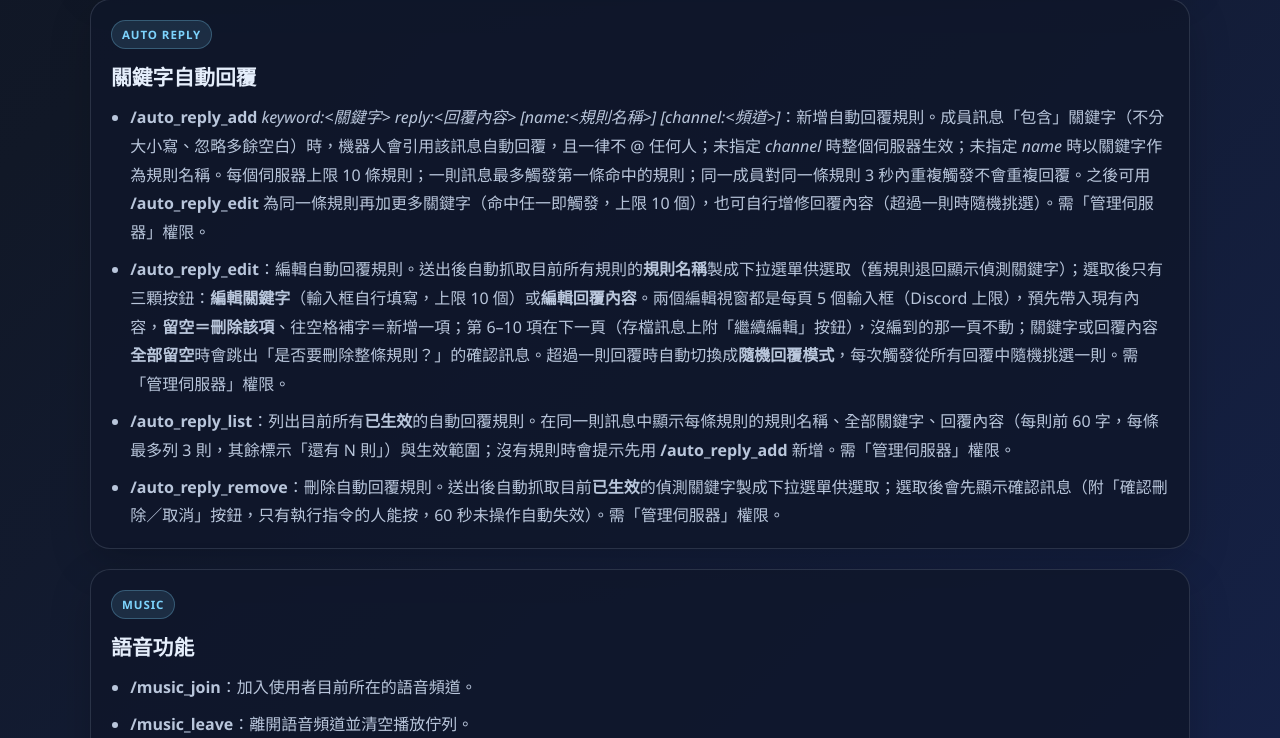
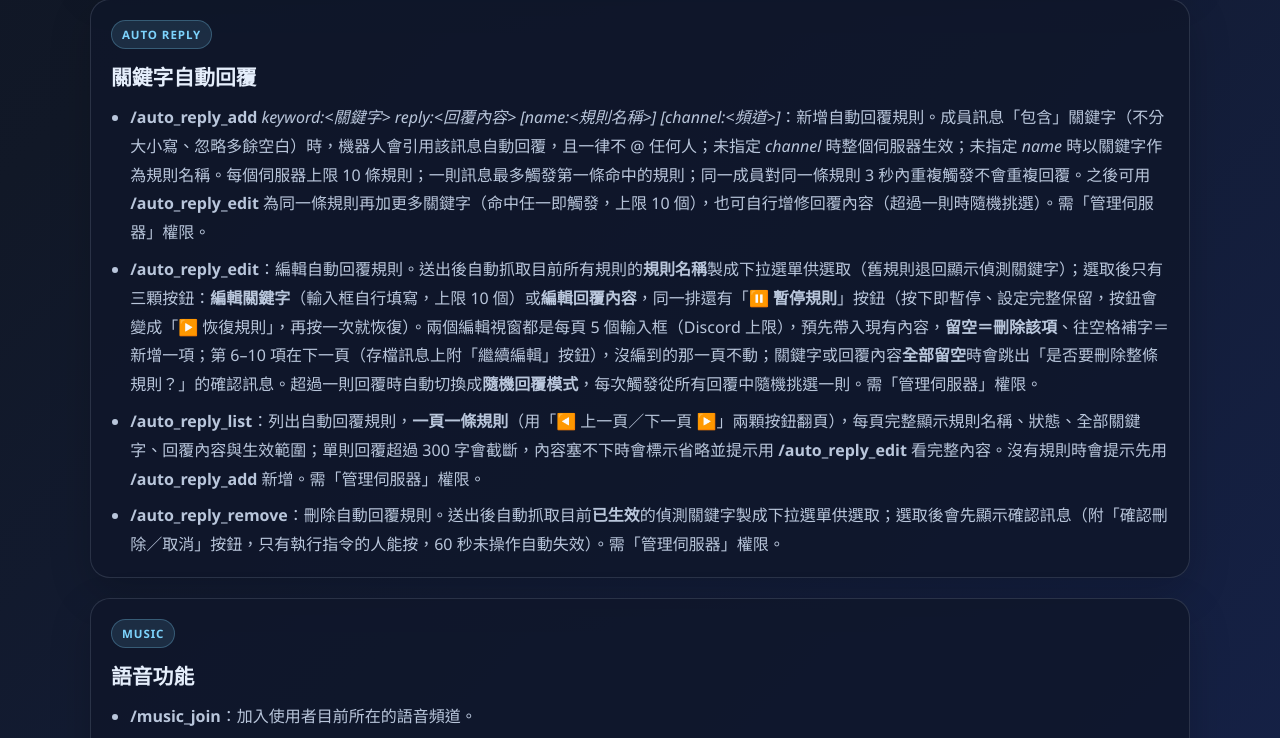
Before and after one commit to Chien-JungSu/Discord-Bot, a Flask app: page /docs in a window 1280 px wide. Shown: the part 1510-2248 px from the top of the page. Run offline with Flask 3, Linux system fonts and the light colour scheme; parts of the project's set-up code (start-up, migrations or seed data) failed here and were passed over.

Commit message:
docs: document the paged list and the pause button
The docs still described a single-message list and did not mention that a
rule can be paused without losing its settings, so both behaviours were
only discoverable by trying them in the bot.

🤖 Generated with Codebuff
Co-Authored-By: Codebuff <noreply@codebuff.com>

```diff
--- a/templates/docs.html
+++ b/templates/docs.html
@@ -232,8 +232,9 @@
         <h2>關鍵字自動回覆</h2>
         <ul>
           <li><strong>/auto_reply_add</strong> <em>keyword:&lt;關鍵字&gt; reply:&lt;回覆內容&gt; [name:&lt;規則名稱&gt;] [channel:&lt;頻道&gt;]</em>：新增自動回覆規則。成員訊息「包含」關鍵字（不分大小寫、忽略多餘空白）時，機器人會引用該訊息自動回覆，且一律不 @ 任何人；未指定 <em>channel</em> 時整個伺服器生效；未指定 <em>name</em> 時以關鍵字作為規則名稱。每個伺服器上限 10 條規則；一則訊息最多觸發第一條命中的規則；同一成員對同一條規則 3 秒內重複觸發不會重複回覆。之後可用 <strong>/auto_reply_edit</strong> 為同一條規則再加更多關鍵字（命中任一即觸發，上限 10 個），也可自行增修回覆內容（超過一則時隨機挑選）。需「管理伺服器」權限。</li>
-          <li><strong>/auto_reply_edit</strong>：編輯自動回覆規則。送出後自動抓取目前所有規則的<strong>規則名稱</strong>製成下拉選單供選取（舊規則退回顯示偵測關鍵字）；選取後只有三顆按鈕：<strong>編輯關鍵字</strong>（輸入框自行填寫，上限 10 個）或<strong>編輯回覆內容</strong>。兩個編輯視窗都是每頁 5 個輸入框（Discord 上限），預先帶入現有內容，<strong>留空＝刪除該項</strong>、往空格補字＝新增一項；第 6–10 項在下一頁（存檔訊息上附「繼續編輯」按鈕），沒編到的那一頁不動；關鍵字或回覆內容<strong>全部留空</strong>時會跳出「是否要刪除整條規則？」的確認訊息。超過一則回覆時自動切換成<strong>隨機回覆模式</strong>，每次觸發從所有回覆中隨機挑選一則。需「管理伺服器」權限。</li>
-          <li><strong>/auto_reply_list</strong>：列出目前所有<strong>已生效</strong>的自動回覆規則。在同一則訊息中顯示每條規則的規則名稱、全部關鍵字、回覆內容（每則前 60 字，每條最多列 3 則，其餘標示「還有 N 則」）與生效範圍；沒有規則時會提示先用 <strong>/auto_reply_add</strong> 新增。需「管理伺服器」權限。</li>
+          <li><strong>/auto_reply_edit</strong>：編輯自動回覆規則。送出後自動抓取目前所有規則的<strong>規則名稱</strong>製成下拉選單供選取（舊規則退回顯示偵測關鍵字）；選取後只有三顆按鈕：<strong>編輯關鍵字</strong>（輸入框自行填寫，上限 10 個）或<strong>編輯回覆內容</strong>，同一排還有「<strong>⏸️ 暫停規則</strong>」按鈕（按下即暫停、設定完整保留，按鈕會變成「▶️ 恢復規則」，再按一次就恢復）。兩個編輯視窗都是每頁 5 個輸入框（Discord 上限），預先帶入現有內容，<strong>留空＝刪除該項</strong>、往空格補字＝新增一項；第 6–10 項在下一頁（存檔訊息上附「繼續編輯」按鈕），沒編到的那一頁不動；關鍵字或回覆內容<strong>全部留空</strong>時會跳出「是否要刪除整條規則？」的確認訊息。超過一則回覆時自動切換成<strong>隨機回覆模式</strong>，每次觸發從所有回覆中隨機挑選一則。需「管理伺服器」權限。</li>
+          <li><strong>/auto_reply_list</strong>：列出自動回覆規則，<strong>一頁一條規則</strong>（用「◀️ 上一頁／下一頁 ▶️」兩顆按鈕翻頁），每頁完整顯示規則名稱、狀態、全部關鍵字、回覆內容與生效範圍；單則回覆超過 300 字會截斷，內容塞不下時會標示省略並提示用 <strong>/auto_reply_edit</strong> 看完整內容。沒有規則時會提示先用 <strong>/auto_reply_add</strong> 新增。需「管理伺服器」權限。</li>
+
           <li><strong>/auto_reply_remove</strong>：刪除自動回覆規則。送出後自動抓取目前<strong>已生效</strong>的偵測關鍵字製成下拉選單供選取；選取後會先顯示確認訊息（附「確認刪除／取消」按鈕，只有執行指令的人能按，60 秒未操作自動失效）。需「管理伺服器」權限。</li>
         </ul>
       </article>
--- a/templates/index.html
+++ b/templates/index.html
@@ -672,7 +672,7 @@
         <article class="card">
           <div class="tag">Auto Reply</div>
           <h2>關鍵字自動回覆</h2>
-          <p class="card-desc">管理員設定規則名稱、偵測關鍵字、機器人回覆內容與生效範圍，成員訊息包含關鍵字時自動回覆；同一條規則可有多個關鍵字與多則回覆（隨機挑選），每伺服器上限 10 條規則，可用 <code>/auto_reply_list</code> 快速檢視目前生效的設定。</p>
+          <p class="card-desc">管理員設定規則名稱、偵測關鍵字、機器人回覆內容與生效範圍，成員訊息包含關鍵字時自動回覆；同一條規則可有多個關鍵字與多則回覆（隨機挑選），每伺服器上限 10 條規則，可用 <code>/auto_reply_list</code> 翻頁檢視每條規則，也能用 <code>/auto_reply_edit</code> 暫停而不刪除設定。</p>
         </article>
         <article class="card">
           <div class="tag">Music</div>
```
Also changed, not shown: README.md.
